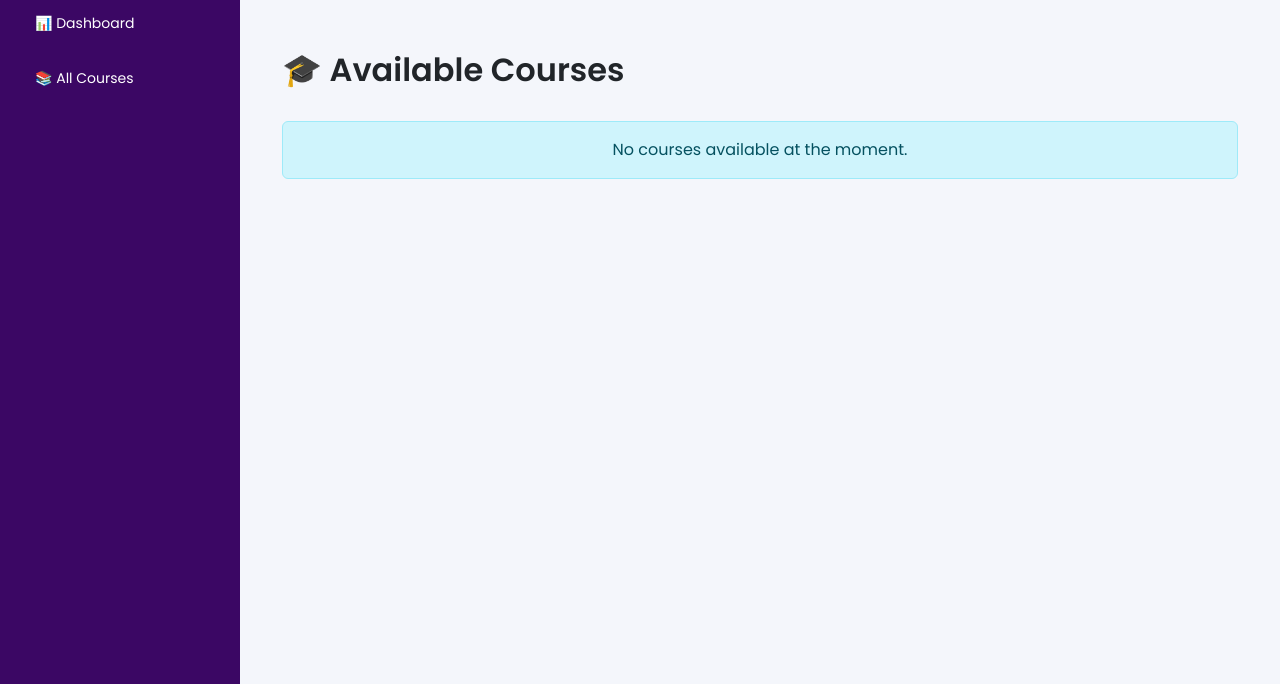
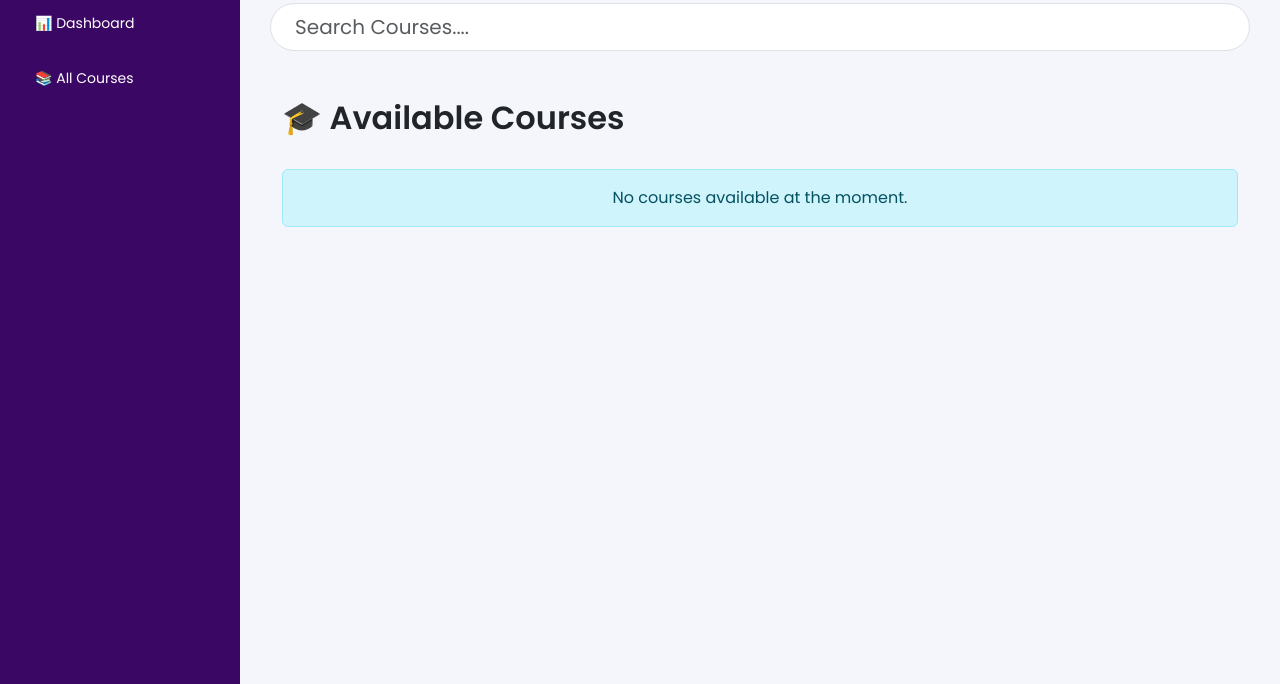
Before and after one commit to shushilshah/learning_ms_django, a Django app: template templates/course/course_list.html in a window 1280 px wide. Shown: the part 116-800 px from the top of the page. Run offline with Django 5.2, Linux system fonts and the light colour scheme; the template is opened without the code that fills it, so the values that code supplies are empty.

Commit message:
search field added to the course

```diff
--- a/courses/views.py
+++ b/courses/views.py
@@ -309,7 +309,9 @@ def create_lesson(request, module_id):
 
 
 def course_list(request):
-    courses = Course.objects.filter(is_published=True)
+    search = request.GET.get("q", "")
+    courses = Course.objects.filter(is_published=True, title__icontains=search)
+
 
     # Check if user is authenticated before querying enrollments
     if request.user.is_authenticated:
@@ -332,6 +334,7 @@ def course_list(request):
         context = {
             'courses': courses,
             'enrolled_course_ids': [],
+            'search': search
         }
 
     return render(request, 'course/course_list.html', context)
--- a/templates/course/course_list.html
+++ b/templates/course/course_list.html
@@ -1,5 +1,10 @@
 {% extends "base.html" %}
 {% block content %}
+
+
+<form>
+  <input type='text' name='q' value="{{search}}" class="form-control form-control-lg rounded-pill px-4" placeholder="Search Courses....">
+</form>
 
 <div class="container py-5">
 
@@ -22,7 +27,7 @@
                         </h5>
 
                         <p class="text-muted small mb-4">
-                            Learn at your own pace with structured modules and quizzes.
+                            {{course.description}}
                         </p>
 
                         <!-- Action Buttons -->
```
